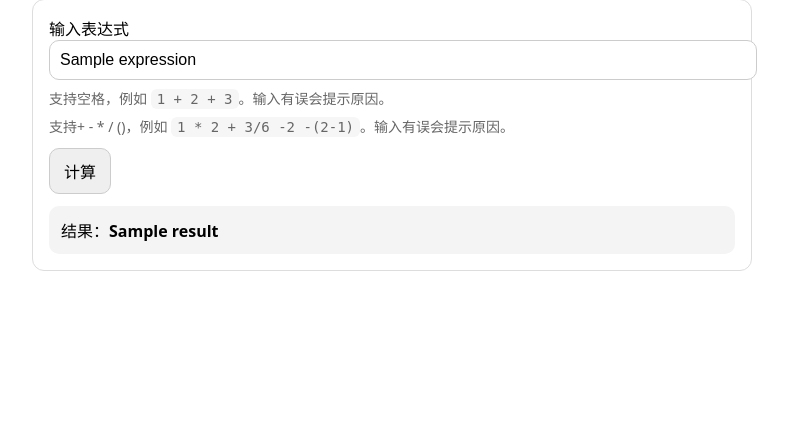
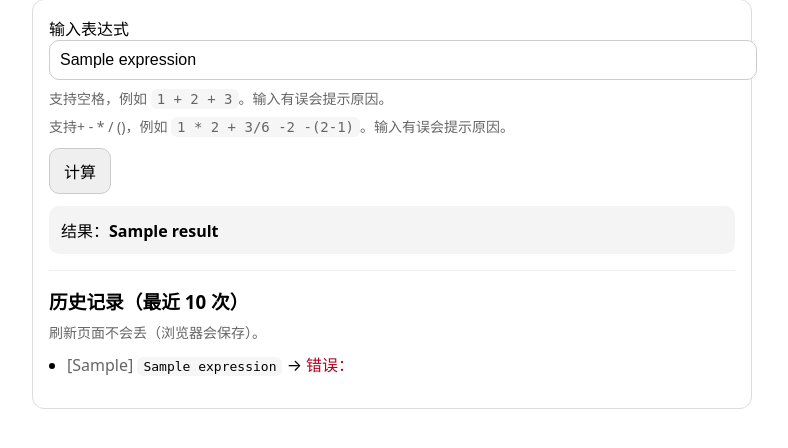
Before and after one commit to Youngodd/260111learn, a Flask app: template web/templates/index.html in a window 1280 px wide. Shown: the part 114-562 px from the top of the page, without its empty margins (248-1036 px from the left). Run offline with Flask 3, Linux system fonts and the light colour scheme; the template is opened without the code that fills it: most values are stand-ins (such as "Sample title", 1, 10 or a date in 2020).

Commit message:
Update index.html

```diff
--- a/web/templates/index.html
+++ b/web/templates/index.html
@@ -35,6 +35,29 @@
     {% if error %}
       <div class="msg err">输入有误：{{ error }}</div>
     {% endif %}
+    <hr style="margin:16px 0; border:none; border-top:1px solid #eee;" />
+
+<h3 style="margin:0 0 8px;">历史记录（最近 10 次）</h3>
+
+{% if history and history|length > 0 %}
+  <div class="hint">刷新页面不会丢（浏览器会保存）。</div>
+  <ul style="padding-left: 18px; margin-top: 10px;">
+    {% for item in history %}
+      <li style="margin: 6px 0;">
+        <span style="color:#666;">[{{ item.ts }}]</span>
+        <code>{{ item.expression }}</code>
+        {% if item.ok %}
+          → <strong>{{ item.result }}</strong>
+        {% else %}
+          → <span style="color:#b00020;">错误：{{ item.error }}</span>
+        {% endif %}
+      </li>
+    {% endfor %}
+  </ul>
+{% else %}
+  <div class="hint">还没有记录。试试输入：<code>1+2*3</code></div>
+{% endif %}
+
   </div>
 </body>
 </html>
```
